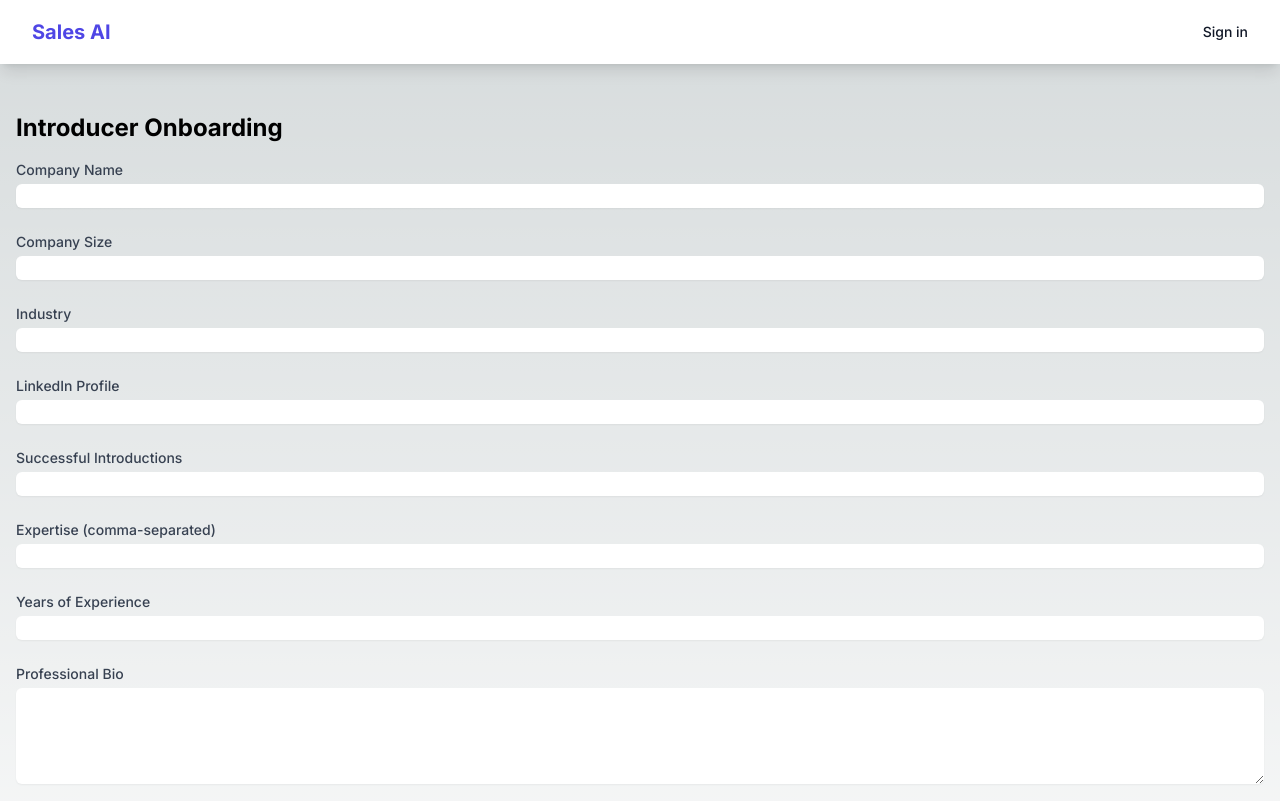
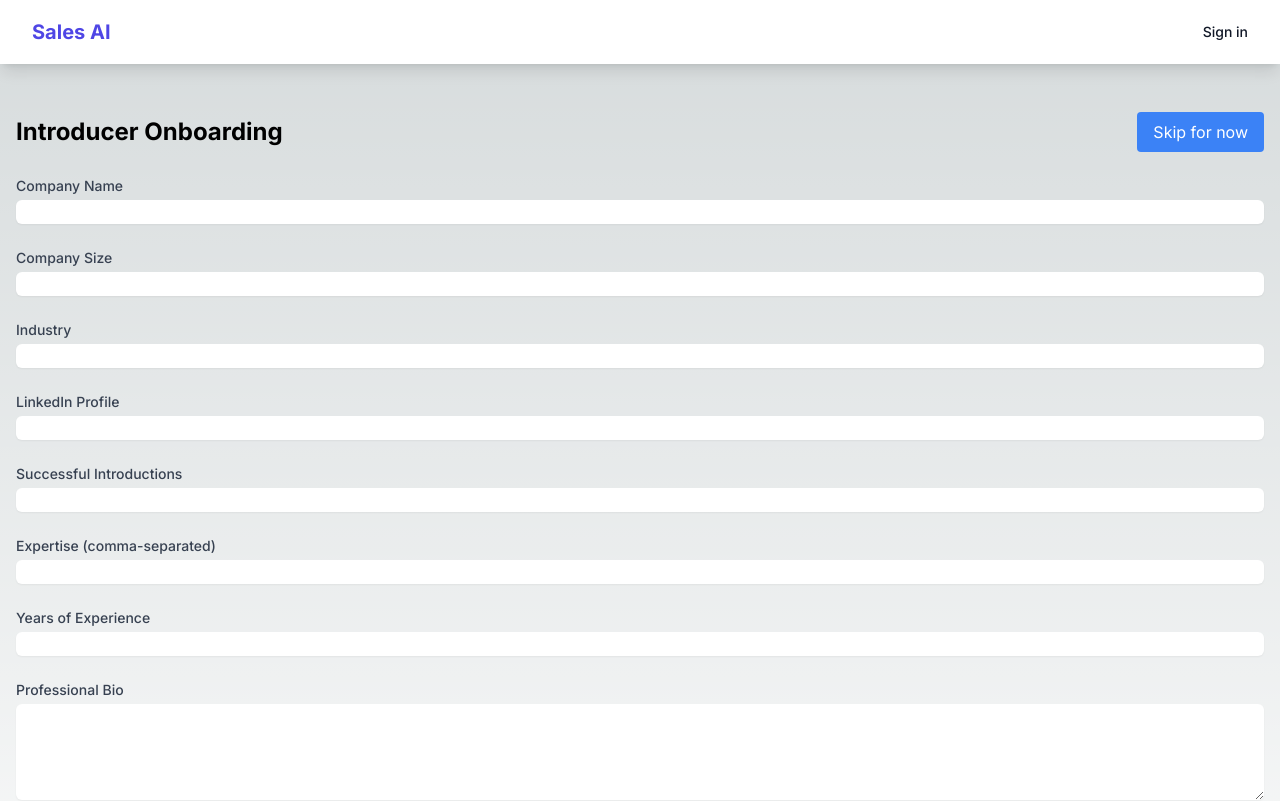
Before and after one commit to TutukakaCoder/salesai-prototype, a Next.js app: page /onboarding/introducer in a window 1280 px wide. Shown: the top 801 px of the page. Built offline with nearby package versions, Linux system fonts and the light colour scheme; no server answers.

Commit message:
WOrking Linked In sign up

```diff
--- a/app/api/user/update-type/route.ts
+++ b/app/api/user/update-type/route.ts
@@ -21,7 +21,7 @@ export async function POST(req: Request) {
     await dbConnect();
     const updatedUser = await User.findOneAndUpdate(
       { email: session.user.email },
-      { userType, onboardingCompleted: true },
+      { userType },
       { new: true }
     );
 
--- a/app/onboarding/buyer/page.tsx
+++ b/app/onboarding/buyer/page.tsx
@@ -1,11 +1,26 @@
 'use client';
 
+import { useRouter } from 'next/navigation';
 import BuyerOnboardingForm from '../../components/BuyerOnboardingForm';
 
 export default function BuyerOnboarding() {
+  const router = useRouter();
+
+  const handleSkip = () => {
+    router.push('/dashboard');
+  };
+
   return (
     <div className="container mx-auto px-4 py-8">
-      <h1 className="text-2xl font-bold mb-4">Buyer Onboarding</h1>
+      <div className="flex justify-between items-center mb-6">
+        <h1 className="text-2xl font-bold">Buyer Onboarding</h1>
+        <button
+          onClick={handleSkip}
+          className="px-4 py-2 bg-blue-500 text-white rounded hover:bg-blue-600 transition-colors"
+        >
+          Skip for now
+        </button>
+      </div>
       <BuyerOnboardingForm />
     </div>
   );
--- a/app/onboarding/introducer/page.tsx
+++ b/app/onboarding/introducer/page.tsx
@@ -1,11 +1,26 @@
 'use client';
 
+import { useRouter } from 'next/navigation';
 import IntroducerOnboardingForm from '../../components/IntroducerOnboardingForm';
 
 export default function IntroducerOnboarding() {
+  const router = useRouter();
+
+  const handleSkip = () => {
+    router.push('/dashboard');
+  };
+
   return (
     <div className="container mx-auto px-4 py-8">
-      <h1 className="text-2xl font-bold mb-4">Introducer Onboarding</h1>
+      <div className="flex justify-between items-center mb-6">
+        <h1 className="text-2xl font-bold">Introducer Onboarding</h1>
+        <button
+          onClick={handleSkip}
+          className="px-4 py-2 bg-blue-500 text-white rounded hover:bg-blue-600 transition-colors"
+        >
+          Skip for now
+        </button>
+      </div>
       <IntroducerOnboardingForm />
     </div>
   );
--- a/app/onboarding/vendor/page.tsx
+++ b/app/onboarding/vendor/page.tsx
@@ -1,11 +1,26 @@
 'use client';
 
+import { useRouter } from 'next/navigation';
 import VendorOnboardingForm from '../../components/VendorOnboardingForm';
 
 export default function VendorOnboarding() {
+  const router = useRouter();
+
+  const handleSkip = () => {
+    router.push('/dashboard');
+  };
+
   return (
     <div className="container mx-auto px-4 py-8">
-      <h1 className="text-2xl font-bold mb-4">Vendor Onboarding</h1>
+      <div className="flex justify-between items-center mb-6">
+        <h1 className="text-2xl font-bold">Vendor Onboarding</h1>
+        <button
+          onClick={handleSkip}
+          className="px-4 py-2 bg-blue-500 text-white rounded hover:bg-blue-600 transition-colors"
+        >
+          Skip for now
+        </button>
+      </div>
       <VendorOnboardingForm />
     </div>
   );
--- a/app/user-type-selection/page.tsx
+++ b/app/user-type-selection/page.tsx
@@ -34,7 +34,21 @@ export default function UserTypeSelection() {
       });
 
       if (response.ok) {
-        router.push('/dashboard');
+        // Redirect to the appropriate onboarding form based on user type
+        switch (userType) {
+          case 'introducer':
+            router.push('/onboarding/introducer');
+            break;
+          case 'vendor':
+            router.push('/onboarding/vendor');
+            break;
+          case 'buyer':
+            router.push('/onboarding/buyer');
+            break;
+          default:
+            console.error('Invalid user type');
+            setIsLoading(false);
+        }
       } else {
         console.error('Failed to update user type');
         setIsLoading(false);
```
